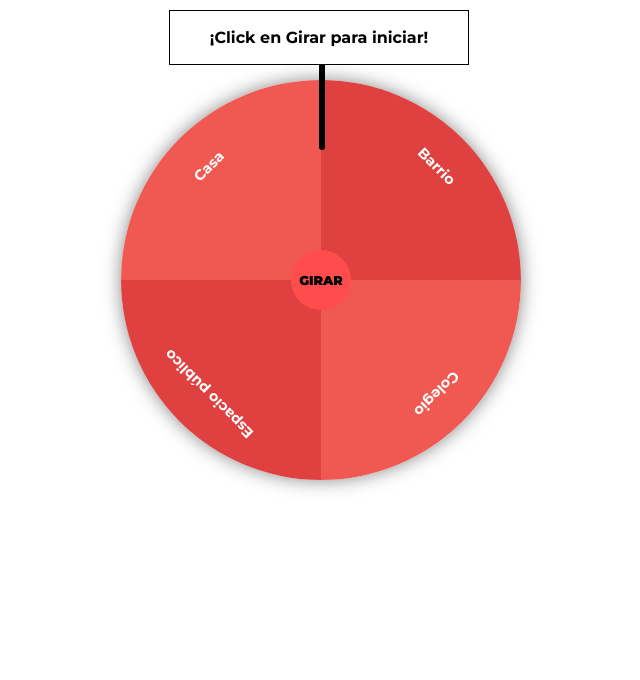
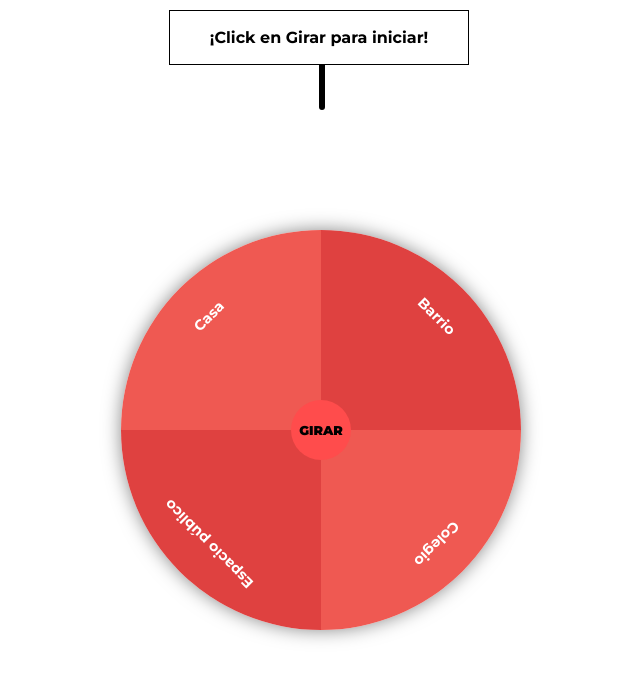
Before and after one commit to jova1091/ruletas, a plain HTML site: page ruleta3/index.html in a window 1280 px wide. Shown: the whole page, without its empty margins (319-959 px from the left). Drawn offline with Linux system fonts and the light colour scheme.

Commit message:
Fix: heights

```diff
--- a/master.css
+++ b/master.css
@@ -5,7 +5,7 @@
 
 .iframeContainer {
   position: relative;
-  padding-bottom: 31%; /* 16:9 */
+  padding-bottom: 39%; /* 16:9 */
   height: 0;
   flex: 1 0 auto;
 }
--- a/ruleta/master.css
+++ b/ruleta/master.css
@@ -32,8 +32,8 @@
   flex-direction: column;
   justify-content: center;
   align-items: center;
-  height: 100%;
-  margin-top: 70px;
+  height: 100vh;
+  overflow: hidden;
 }
 
 #ruleta {
@@ -43,7 +43,7 @@
   width: var(--escala);
   border-radius: 50%;
   overflow: hidden;
-  margin-top: 10px;
+  margin-top: 60px;
   -webkit-box-shadow: 0px 0px 19px -1px rgb(124, 124, 124);
   -moz-box-shadow: 0px 0px 19px -1px rgb(124, 124, 124);
   box-shadow: 0px 0px 19px -1px rgb(124, 124, 124);
@@ -55,7 +55,7 @@
   align-items: center;
   position: relative;
   left: -150px;
-  top: -40px;
+  top: 0px;
   min-height: 55px;
   width: 300px;
   font-weight: bold;
@@ -66,7 +66,7 @@
 #marcador {
   position: absolute;
   z-index: 10;
-  top: -20px;
+  top: 10px;
   background-color: black;
   width: 6px;
   height: 100px;
--- a/ruleta2/master.css
+++ b/ruleta2/master.css
@@ -32,8 +32,8 @@
   flex-direction: column;
   justify-content: center;
   align-items: center;
-  height: 100%;
-  margin-top: 70px;
+  height: 100vh;
+  overflow: hidden;
 }
 
 #ruleta {
@@ -43,7 +43,7 @@
   width: var(--escala);
   border-radius: 50%;
   overflow: hidden;
-  margin-top: 10px;
+  margin-top: 60px;
   -webkit-box-shadow: 0px 0px 19px -1px rgb(124, 124, 124);
   -moz-box-shadow: 0px 0px 19px -1px rgb(124, 124, 124);
   box-shadow: 0px 0px 19px -1px rgb(124, 124, 124);
@@ -55,7 +55,7 @@
   align-items: center;
   position: relative;
   left: -150px;
-  top: -40px;
+  top: 0px;
   min-height: 55px;
   width: 300px;
   font-weight: bold;
@@ -66,7 +66,7 @@
 #marcador {
   position: absolute;
   z-index: 10;
-  top: -20px;
+  top: 10px;
   background-color: black;
   width: 6px;
   height: 100px;
--- a/ruleta3/master.css
+++ b/ruleta3/master.css
@@ -32,8 +32,8 @@
   flex-direction: column;
   justify-content: center;
   align-items: center;
-  height: 100%;
-  margin-top: 70px;
+  height: 100vh;
+  overflow: hidden;
 }
 
 #ruleta {
@@ -43,7 +43,7 @@
   width: var(--escala);
   border-radius: 50%;
   overflow: hidden;
-  margin-top: 10px;
+  margin-top: 60px;
   -webkit-box-shadow: 0px 0px 19px -1px rgb(124, 124, 124);
   -moz-box-shadow: 0px 0px 19px -1px rgb(124, 124, 124);
   box-shadow: 0px 0px 19px -1px rgb(124, 124, 124);
@@ -55,7 +55,7 @@
   align-items: center;
   position: relative;
   left: -150px;
-  top: -40px;
+  top: 0px;
   min-height: 55px;
   width: 300px;
   font-weight: bold;
@@ -66,8 +66,7 @@
 #marcador {
   position: absolute;
   z-index: 10;
-  top: -20px;
-  left: calc(50% - 2px);
+  top: 10px;
   background-color: black;
   width: 6px;
   height: 100px;
```
